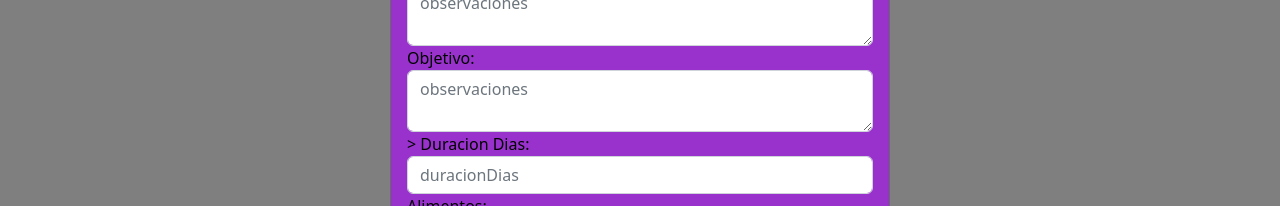
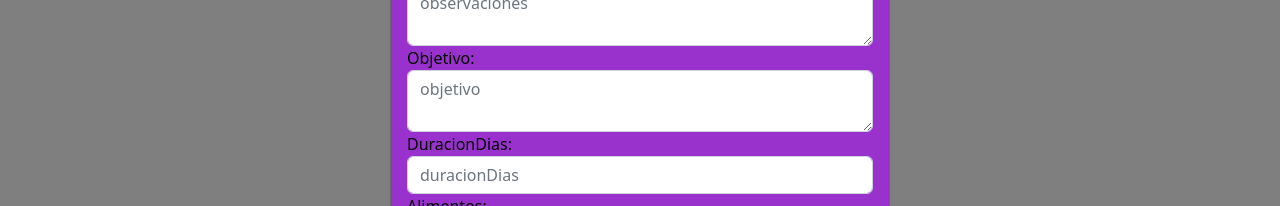
Before and after one commit to SII-Informatica-UMA/ciklum-bytebandits, an Angular app: page / in a window 1280 px wide. Both pictures are taken after a click on the button 103 px from the left and 223 px from the top of the page. Shown: the part 302-508 px from the top of the page. Built offline with nearby package versions, Linux system fonts and the light colour scheme.

Commit message:
Update formulario-contacto.component.html

```diff
--- a/src/app/formulario-contacto/formulario-contacto.component.html
+++ b/src/app/formulario-contacto/formulario-contacto.component.html
@@ -17,9 +17,9 @@
 
       <label for="objetivo">Objetivo:</label>
       <!--<input class="form-control" id="objetivo" [(ngModel)]="dieta.objetivo" placeholder="observaciones">-->
-      <textarea class="form-control" id="objetivo" [(ngModel)]="dieta.objetivo" placeholder="observaciones"></textarea>>
+      <textarea class="form-control" id="objetivo" [(ngModel)]="dieta.objetivo" placeholder="objetivo"></textarea>
 
-      <label for="duracionDias">Duracion Dias:</label>
+      <label for="duracionDias">DuracionDias:</label>
       <input class="form-control" id="duracionDias" [(ngModel)]="dieta.duracionDias" placeholder="duracionDias">
 
       <label for="alimentos">Alimentos:</label>
```
